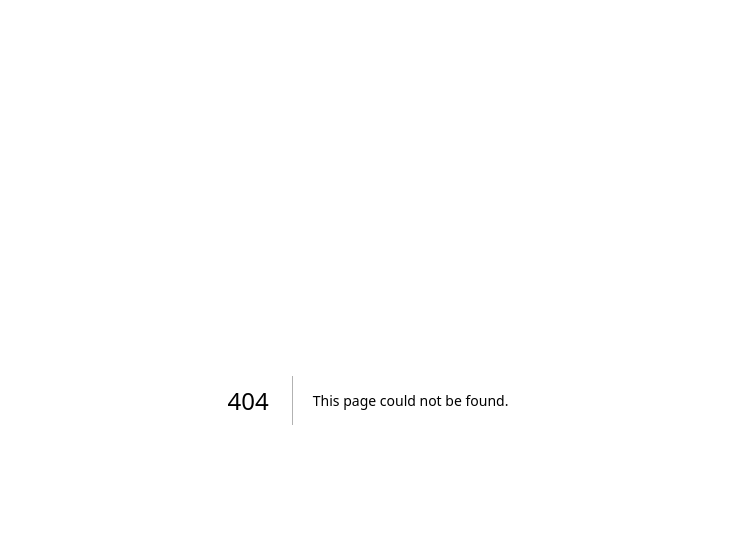
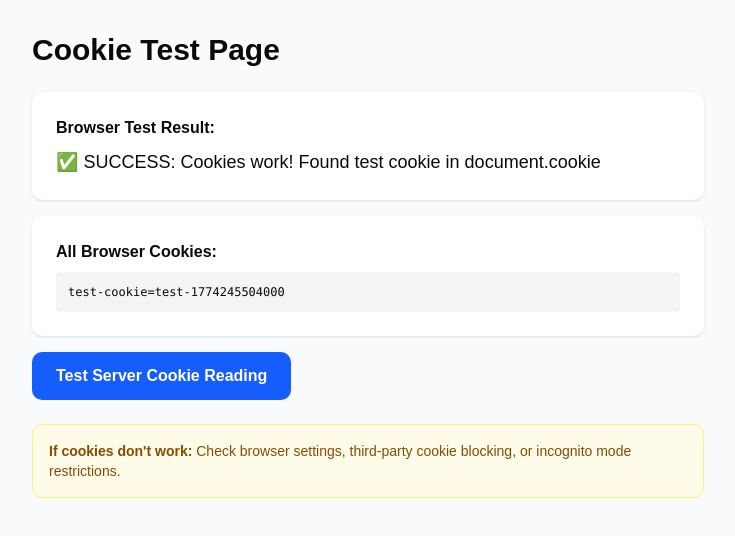
Before and after one commit to tdaniel1925/agentOS, a Next.js app: page /test-cookie in a window 1280 px wide. Before the commit this address had no page. Shown: the top 536 px of the page, without its empty margins (272-1007 px from the left). Built offline with nearby package versions, Linux system fonts and the light colour scheme.

Commit message:
Add cookie test page to diagnose if browser is blocking cookies

```diff
--- /dev/null
+++ b/src/app/test-cookie/page.tsx
@@ -0,0 +1,74 @@
+'use client'
+
+/**
+ * Cookie Test Page
+ * Tests if cookies can be set at all
+ */
+
+import { useEffect, useState } from 'react'
+
+export default function TestCookiePage() {
+  const [testResult, setTestResult] = useState<string>('')
+
+  useEffect(() => {
+    // Try to set a test cookie
+    const testValue = 'test-' + Date.now()
+    document.cookie = `test-cookie=${testValue}; path=/; max-age=3600; SameSite=Lax`
+
+    console.log('🧪 Set test cookie:', testValue)
+
+    // Try to read it back
+    const cookies = document.cookie
+    const found = cookies.includes('test-cookie')
+
+    console.log('🧪 All cookies:', cookies)
+    console.log('🧪 Test cookie found:', found)
+
+    if (found) {
+      setTestResult('✅ SUCCESS: Cookies work! Found test cookie in document.cookie')
+    } else {
+      setTestResult('❌ FAILED: Cookie was not saved. Browser may be blocking cookies.')
+    }
+  }, [])
+
+  async function testServerCookies() {
+    const response = await fetch('/api/debug/test-cookies')
+    const data = await response.json()
+    console.log('🧪 Server cookies:', data)
+    alert(JSON.stringify(data, null, 2))
+  }
+
+  return (
+    <div className="min-h-screen bg-gray-50 p-8">
+      <div className="max-w-2xl mx-auto">
+        <h1 className="text-3xl font-bold mb-6">Cookie Test Page</h1>
+
+        <div className="bg-white rounded-lg shadow p-6 mb-4">
+          <h2 className="font-bold mb-2">Browser Test Result:</h2>
+          <p className="text-lg">{testResult || 'Testing...'}</p>
+        </div>
+
+        <div className="bg-white rounded-lg shadow p-6 mb-4">
+          <h2 className="font-bold mb-2">All Browser Cookies:</h2>
+          <pre className="text-xs bg-gray-100 p-3 rounded overflow-auto">
+            {document.cookie || '(none)'}
+          </pre>
+        </div>
+
+        <button
+          onClick={testServerCookies}
+          className="px-6 py-3 bg-blue-600 text-white rounded-lg font-semibold hover:bg-blue-700"
+        >
+          Test Server Cookie Reading
+        </button>
+
+        <div className="mt-6 p-4 bg-yellow-50 border border-yellow-200 rounded-lg">
+          <p className="text-sm text-yellow-800">
+            <strong>If cookies don't work:</strong> Check browser settings,
+            third-party cookie blocking, or incognito mode restrictions.
+          </p>
+        </div>
+      </div>
+    </div>
+  )
+}
```
